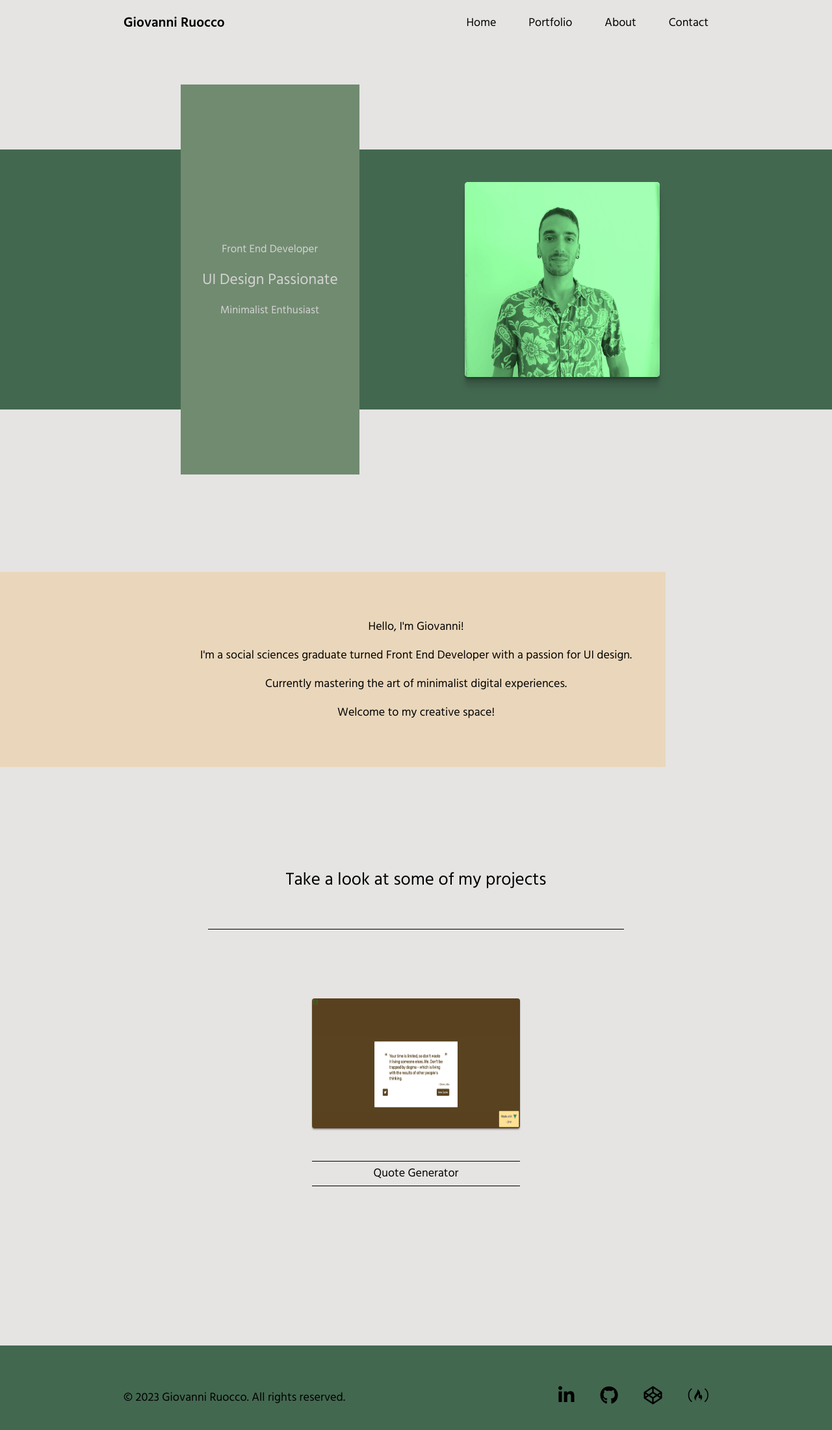
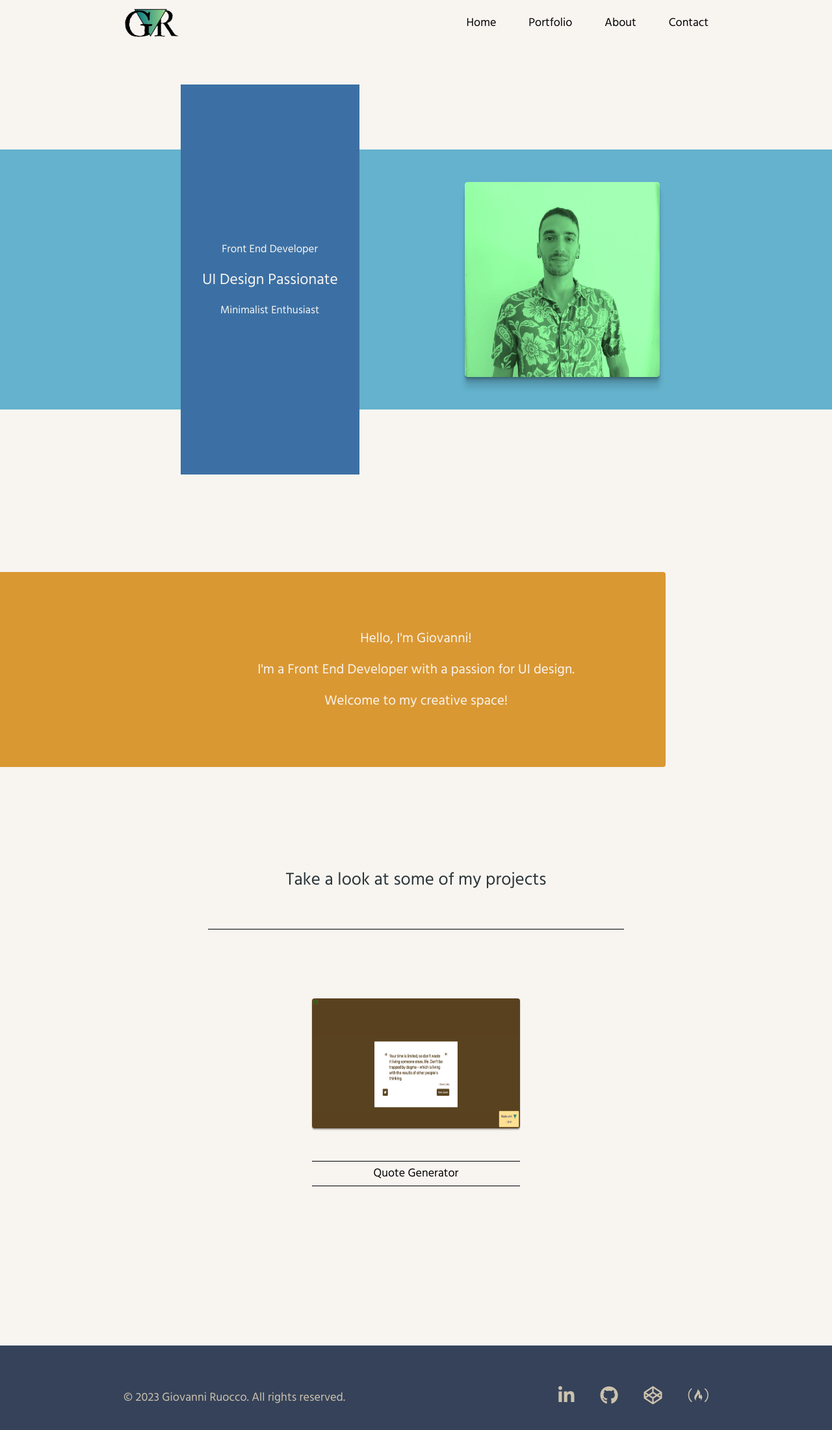
Before and after one commit to J0oR/portfolio, a plain HTML site: page index.html in a window 1280 px wide. Shown: the whole page at 65% size. Drawn offline with Linux system fonts and the light colour scheme.

Commit message:
currently choosing palette

```diff
--- a/assets/javascript/navbar.js
+++ b/assets/javascript/navbar.js
@@ -39,7 +39,7 @@ function showBurgerMenu() {
     burgerButton.classList.add('show');
     navMenu.classList.add('nav-links-container-hide');
     navMenu.classList.remove('nav-links-container-show');
-    navbar.style.backgroundColor = '#8CB9BD'; // Change to your desired background color
+    navbar.style.backgroundColor = '#F8F5F1'; // Change to your desired background color
 
 }
 
--- /dev/null
+++ b/assets/javascript/portfolio.js
@@ -0,0 +1,8 @@
+document.addEventListener("DOMContentLoaded", function() {
+    var elements = document.querySelectorAll('.portfolio-project-img');
+
+    elements.forEach(function(element, index) {
+        element.style.animation = "moveLeftToRight 6s linear infinite";
+        element.style.animationDelay = (index * 0.4) + "s";
+    });
+});
--- a/assets/sass/_general.scss
+++ b/assets/sass/_general.scss
@@ -1,13 +1,27 @@
 @use './reusables';
 
 :root{
-    --background: #e5e4e3;
+    --background: #F8F5F1;
+    --navbar: #F8F5F1;
+
+    --text: #2C3639;
+
     --card-color: #ede5db;
     --card-border: #EAD7BB;
-    --navbar: #8CB9BD;
-    --footer: #436850;
-    --features-box: #718b70;
-    --footer-text: black;
+
+    --overlay-navbar:#64B2CD;
+
+    --footer: #354259;
+    --footer-text: #CDC2AE;
+
+    --header: #64B2CD;
+    --features-box: #3C70A4;
+    --features-text: #F8F5F1;
+
+    --intro: #DA9833;
+    --intro-text: #F8F5F1;
+
+
 }
 
 *{
@@ -29,6 +43,8 @@ body{
     font-size: 18px;
     font-family: 'Hind', sans-serif;
     font-weight: 400;
+    color: var(--text);
+
 }
 
 section {
@@ -43,6 +59,7 @@ section {
         margin-bottom: 50px;
         font-weight: 400;
         border-bottom: 1px solid black;
+
 
         @media screen and (max-width: 768px) {
             width: 80%;
--- a/assets/sass/_navbar.scss
+++ b/assets/sass/_navbar.scss
@@ -19,11 +19,17 @@ nav {
         padding: 0 20px;
     }
 
-    .logo {
+    .logo-container {
         height: 60%;
-        font-size: 1.5rem;
         flex: 1;
         @include reusables.flex(row, flex-start, center);
+
+
+    }
+    .logo{
+        height: 50px;
+        display: flex;
+        align-self: center;
     }
 }
 
@@ -135,7 +141,7 @@ nav {
         display: flex;
         width: 100vw;
         height: 100vh;
-        background-color: lightblue;
+        background-color: var(--overlay-navbar);
         position: absolute;
         top: 0;
         left: 0;
@@ -183,12 +189,16 @@ nav {
 }
 
 
-.overlay-logo{
+.overlay-logo-container{
     flex: 0.5;
     @include reusables.flex(row, center, center);
 
     @media screen and (min-width: 769px) {
         flex-basis: 100%;
+    }
+
+    .logo{
+        height: 100px;
     }
 }
 
--- a/assets/sass/home.scss
+++ b/assets/sass/home.scss
@@ -8,7 +8,7 @@
 
 
 .header-section {
-    background-color: var(--footer);
+    background-color: var(--header);
 
     @media screen and (min-width: 769px) {
         margin-top: 160px;
@@ -58,7 +58,7 @@
     .feature {
         font-size: 1.2rem;
         transition: all 1s ease-in-out;
-        color: lightgray;
+        color: var(--features-text);
         width: 100%;
         text-align: center;
 
@@ -177,11 +177,14 @@
 
     .rectangle{
         position: absolute;
-        background-color: var(--card-border);
+        background-color: var(--intro);
+        font-size: 1.5rem;
+        color: var(--intro-text);
         height: 300px;
         width: 100%;
         z-index: -1;
         left: -20%;
+        border-radius: 4px;
 
         @include reusables.flex(row, center, center);
 
--- a/assets/sass/portfolio_page.scss
+++ b/assets/sass/portfolio_page.scss
@@ -4,7 +4,13 @@
 @use './reusables';
 
 
-
+@mixin staggered-animation-delay($total, $delay) {
+    @for $i from 2 through $total {
+      &:nth-child(#{$i}) {
+        animation-delay: $delay * ($i - 1);
+      }
+    }
+  }
 
 
 /* portfolio */
@@ -33,7 +39,6 @@
 
         }
 
-
         .portfolio-project-img {
             height: 300px;
             width: 400px;
@@ -41,13 +46,7 @@
             object-position: left;
             opacity: 0;
             transition: opacity 6s ease, transform 0.3s ease-in-out;
-            animation: moveLeftToRight 6s linear infinite;
-
-            @for $i from 2 through 4 {
-                &:nth-child(#{$i}) {
-                    animation-delay: 0.5s * ($i - 1);
-                }
-            }
+            animation: moveLeftoRight 6s linear infinite;
         }
 
         .portfolio-project-caption {
--- a/index.html
+++ b/index.html
@@ -18,7 +18,9 @@
     <!-- nav bar -->
     <div class="nav-container">
         <nav>
-            <h1 class="logo">Giovanni Ruocco</h1>
+            <div class="logo-container">
+                <img src="./assets/images/logo.png" alt="" class="logo">
+            </div>
             <button class="burger-button">
                 <i class="fa-solid fa-bars"></i>
             </button>
@@ -33,8 +35,9 @@
 
             <div class="overlay-menu">
                 <div class="overlay-inner-container">
-
-                    <h1 class="overlay-logo">Giovanni Ruocco</h1>
+                    <div class="overlay-logo-container">
+                        <img src="./assets/images/logo.png" alt="" class="logo">
+                    </div>
                     <div class="overlay-links-container">
                         <a class="overlay-nav-link active-link" href="#">Home</a>
                         <a class="overlay-nav-link" href="./pages/portfolio.html">Portfolio</a>
@@ -101,8 +104,7 @@
                     <div class="empty-field"></div>
                     <div class="intro-text">
                         <p>Hello, I'm Giovanni!</p>
-                        <p>I'm a social sciences graduate turned Front End Developer with a passion for UI design. </p>
-                        <p>Currently mastering the art of minimalist digital experiences.</p>
+                        <p>I'm a Front End Developer with a passion for UI design. </p>
                         <p>Welcome to my creative space!</p>
                     </div>
                 </div>
```
Also changed, not shown: pages/about.html (+4 -0 lines), pages/contact.html (+4 -0 lines), pages/portfolio.html (+33 -16 lines), assets/images/logo.png (added), css/about_page.css, css/contact_page.css, css/home.css, css/portfolio_page.css.
